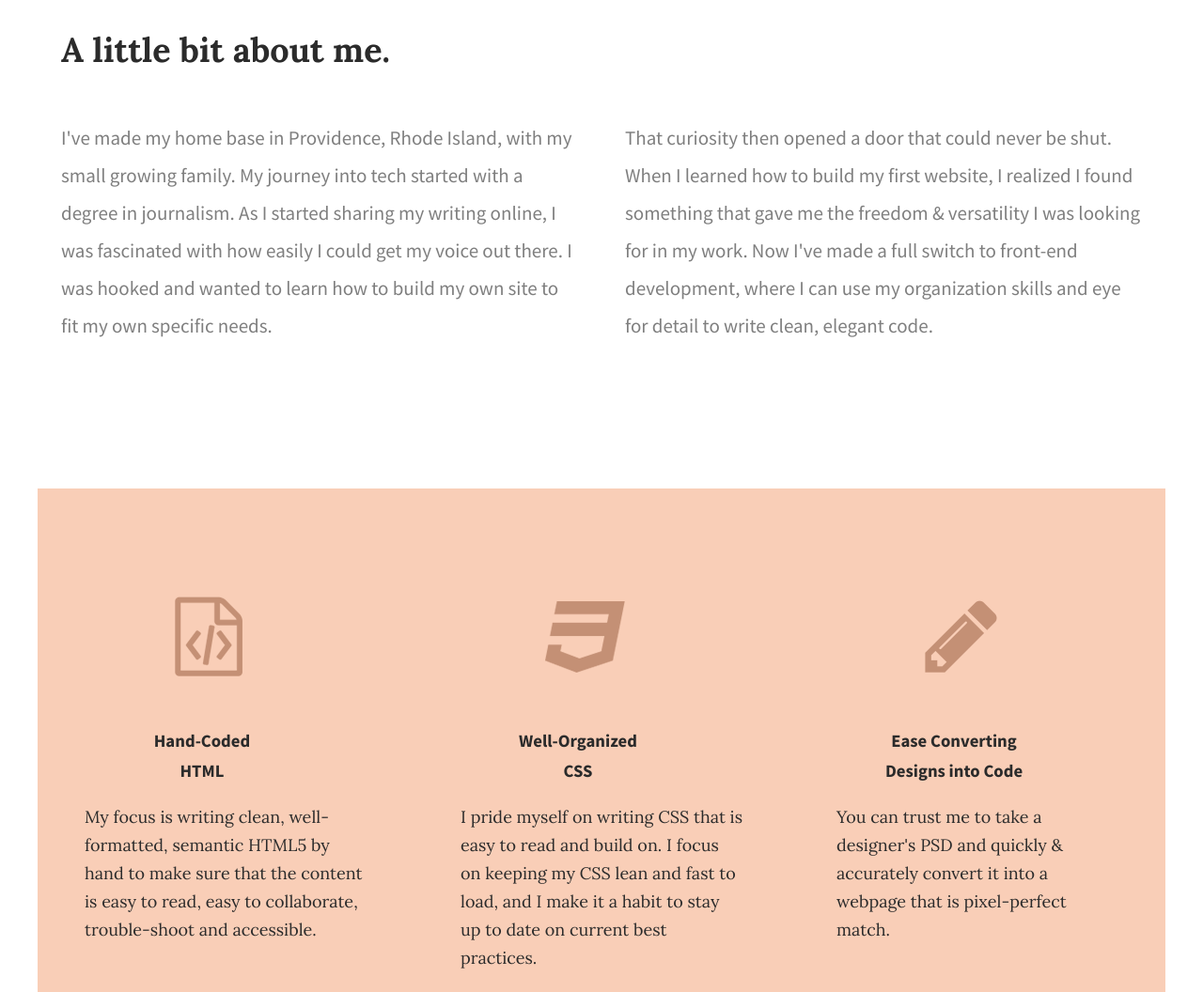
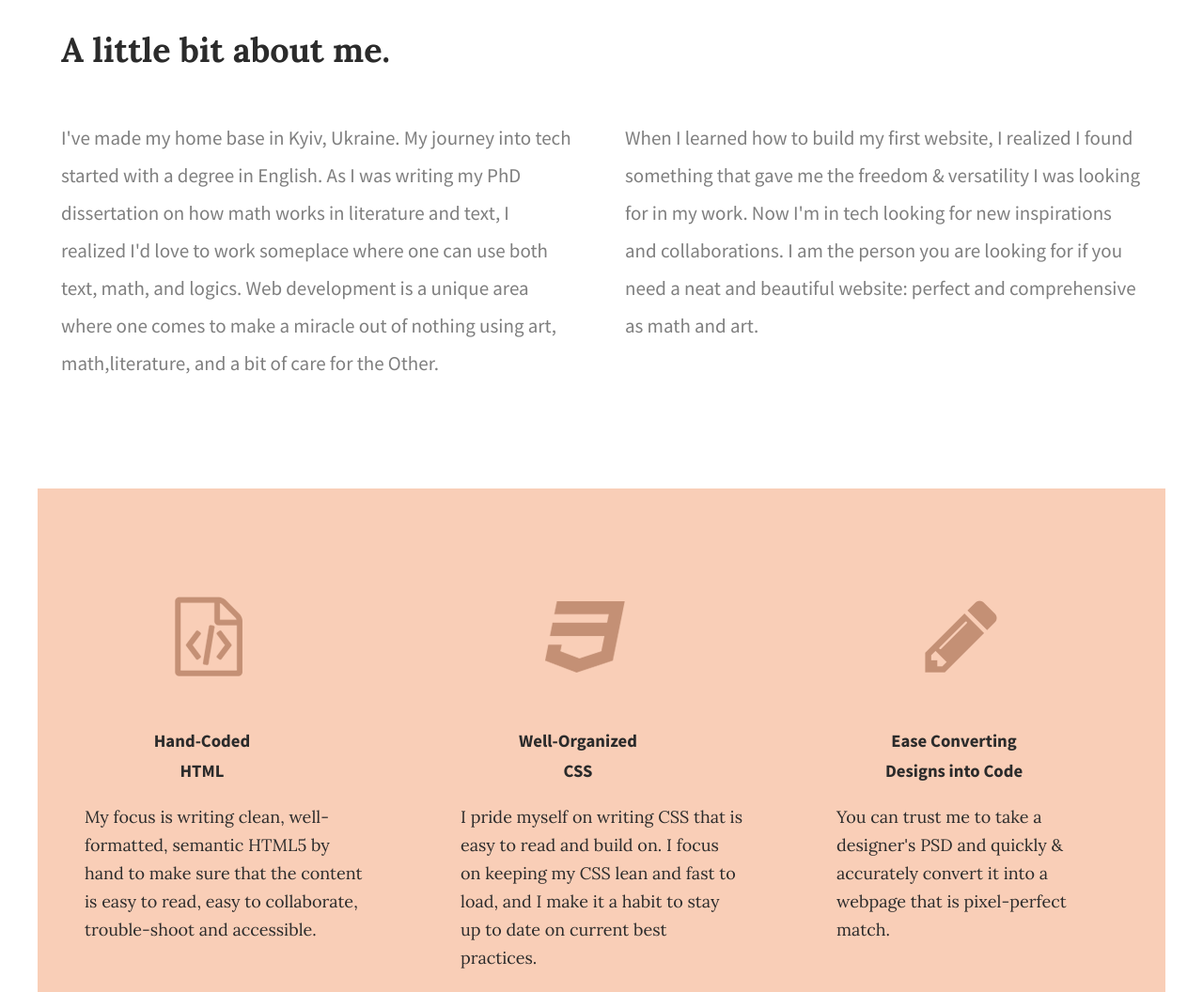
Before and after one commit to ViktoriiaIvanenko/first-website, a plain HTML site: page index.html in a window 1280 px wide. Shown: the part 880-1936 px from the top of the page at 94% size. Drawn offline with Linux system fonts and the light colour scheme.

Commit message:
new version of my website

```diff
--- a/index.html
+++ b/index.html
@@ -33,10 +33,17 @@
                    <div class="full-width">
                         <h2>A little bit about me.</h2>
                         <div class="half-width">
-                         <p>I've made my home base in Providence, Rhode Island, with my small growing family. My journey into tech started with a degree in journalism. As I started sharing my writing online, I was fascinated with how easily I could get my voice out there. I was hooked and wanted to learn how to build my own site to fit my own specific needs.</p>
+                         <p>I've made my home base in Kyiv, Ukraine. My journey into tech started with a degree in English. As I was writing my
+                             PhD dissertation on how math works in literature and text, I realized I'd love to work someplace where one can use both
+                             text, math, and logics. Web development is a unique area where one comes to make a miracle out of nothing
+                             using art, math,literature, and a bit of care for the Other.
+                         </p>
                         </div>
                         <div class="half-width">
-                            <p>That curiosity then opened a door that could never be shut. When I learned how to build my first website, I realized I found something that gave me the freedom & versatility I was looking for in my work. Now I've made a full switch to front-end development, where I can use my organization skills and eye for detail to write clean, elegant code.</p>
+                            <p>When I learned how to build my first website, I realized I found something that gave me the freedom & versatility I was looking for in my work. Now I'm in tech looking for new
+                                inspirations and collaborations. I am the person you are looking for if you need a neat
+                                 and beautiful website: perfect and comprehensive as math and art.
+                            </p>
                         </div>
                     </div>
                 </section>
@@ -72,7 +79,8 @@
                             <ul>
                                 <li> <a href="https://www.instagram.com/_here_n_there/"><img src="img/icon-instagram.png" alt="Instagram icon"/></a> </li>
                                 <li> <a href="#https://www.linkedin.com/"> <img src="img/icon-linkedin.png" alt="Linkedin Icon"/> </a></li>
-                                <li> <a href="#https://github.com/"><img src="img/icon-github.png" alt="Github icon" /></a></li>
+                                <li> <a href="https://github.com/ViktoriiaIvanenko"><img src="img/icon-github.png" alt="Github icon" /></a></li>
+                                <li> <a href= "https://www.tumblr.com/blog/viktoriiaivanenkocodinguniverse"> <img src="img/icon-tumblr.png" alt="Tumblr icon" /></a></li>
                             </ul>
                         </div>
                     </div>
```
